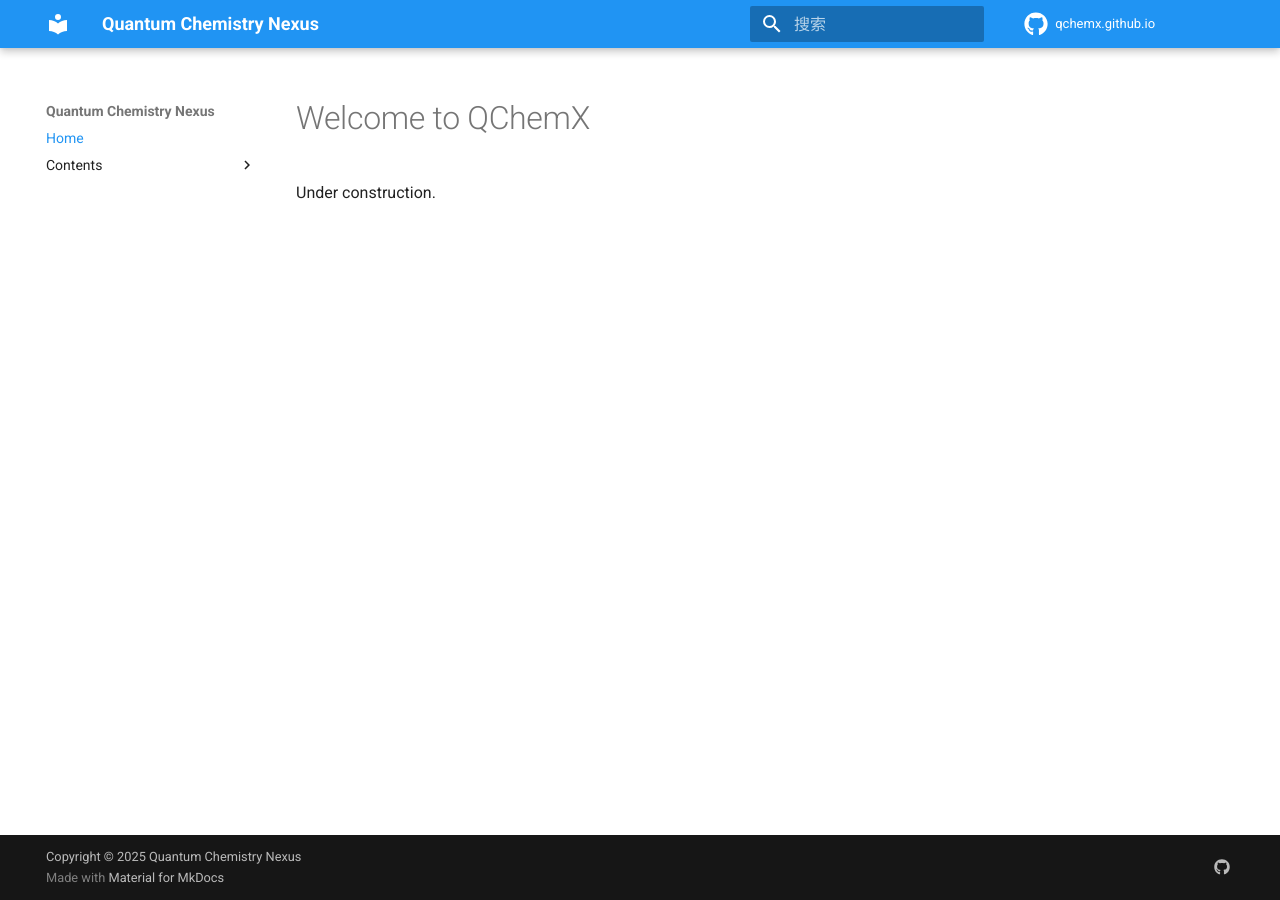
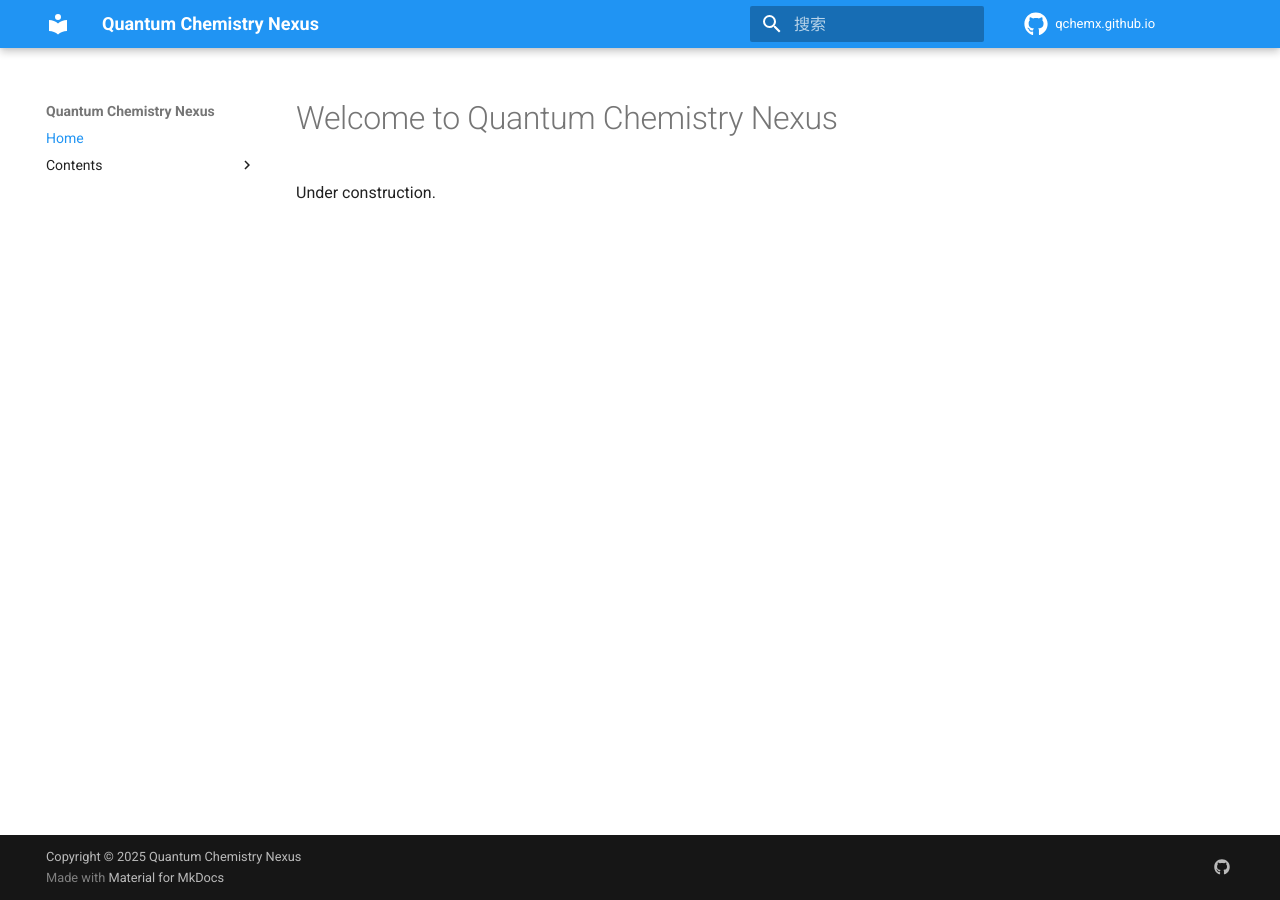
Before and after one commit to QChemX/qchemx.github.io, an MkDocs documentation site: the page built from docs/index.md, in a window 1280 px wide. Built offline with MkDocs 1.6.1 and Material for MkDocs 9.7.7, drawn with Linux system fonts in a browser that asks for light colours; comment, search, counter and statistics services are not loaded.

Commit message:
Modified `index.md`.
- Modified `index.md`.

```diff
--- a/docs/index.md
+++ b/docs/index.md
@@ -1,3 +1,3 @@
-# Welcome to QChemX
+# Welcome to Quantum Chemistry Nexus
 
 Under construction.
```
